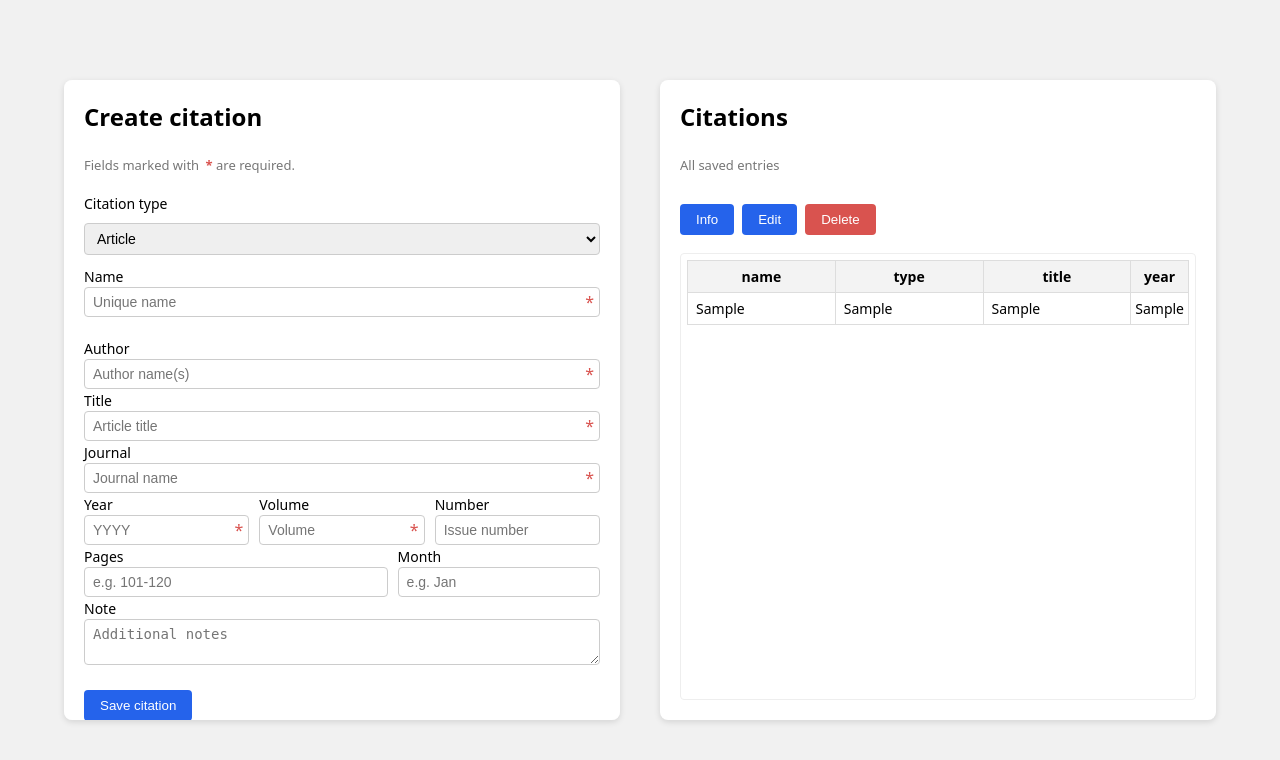
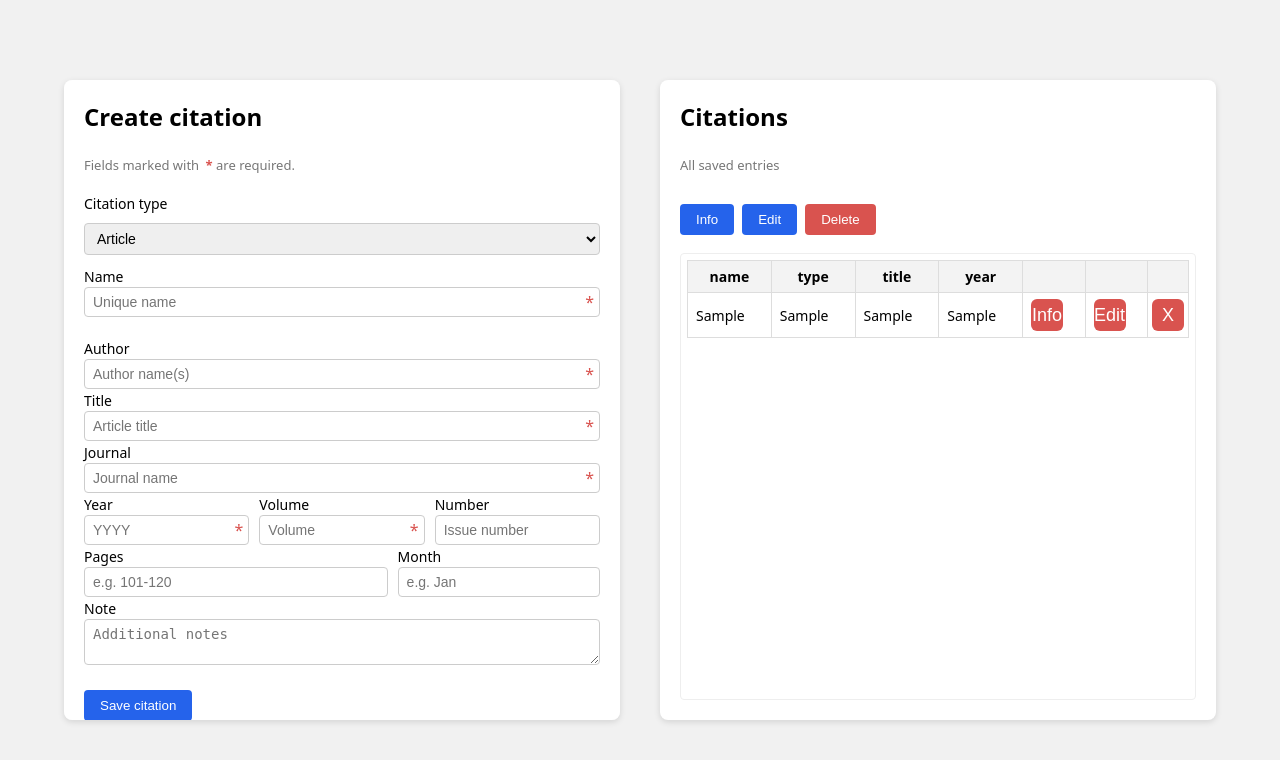
Before and after one commit to tiinasor/ohtu-miniprojekti, a Flask app: template src/templates/index.html in a window 1280 px wide. Shown: the top 760 px of the page. Run offline with Flask 3, Linux system fonts and the light colour scheme; the template is opened without the code that fills it: most values are stand-ins (such as "Sample title", 1, 10 or a date in 2020).

Commit message:
restore delete button to each citation line in table, and add empty info and edit buttons

```diff
--- a/src/app.py
+++ b/src/app.py
@@ -98,6 +98,18 @@ def remove(citation_id):
     remove_citation(citation_id)
     return redirect("/")
 
+@app.route("/edit/<int:citation_id>", methods=["GET"])
+def edit(citation_id):
+    """Edit a citation (not implemented)."""
+    print("Edit route called for citation_id:", citation_id)
+    return redirect("/")
+
+@app.route("/info/<int:citation_id>", methods=["GET"])
+def info(citation_id):
+    """Show citation info (not implemented)."""
+    print("Info route called for citation_id:", citation_id)
+    return redirect("/")
+
 # Test-only: reset DB
 if test_env:
     @app.route("/reset_db")
--- a/src/templates/index.html
+++ b/src/templates/index.html
@@ -91,6 +91,9 @@ Citation database app
                     <th>type</th>
                     <th>title</th>
                     <th>year</th>
+                    <th></th>
+                    <th></th>
+                    <th></th>
                 </tr>
             </thead>
 
@@ -105,11 +108,38 @@ Citation database app
                     <td>{{ c.get_field("citation_type") }}</td>
                     <td>{{ c.get_field("title") }}</td>
                     <td>{{ c.get_field("year") }}</td>
+                    <td>
+                        <form class="info-form"
+                              action="/info/{{ c.id }}"
+                              method="get">
+                            <button class="info-button icon-button"
+                                    type="submit"
+                                    title="Info">Info</button>
+                        </form>
+                    </td>
+                    <td>
+                        <form class=""edit-form"
+                              action="/edit/{{ c.id }}"
+                              method="get">
+                            <button class="edit-button icon-button"
+                                    type="submit"
+                                    title="Edit">Edit</button>
+                        </form>
+                    </td>
+                    <td>
+                        <form class="remove-form"
+                              action="/remove/{{ c.id }}"
+                              method="post"
+                              data-name="{{ c.get_field('name') }}">
+                            <button class="remove-button icon-button"
+                                    type="submit"
+                                    title="Delete">X</button>
+                        </form>
+                    </td>
                 </tr>
                 {% endfor %}
             </tbody>
         </table>
     </div>
 </div>
-
 {% endblock %}
```
